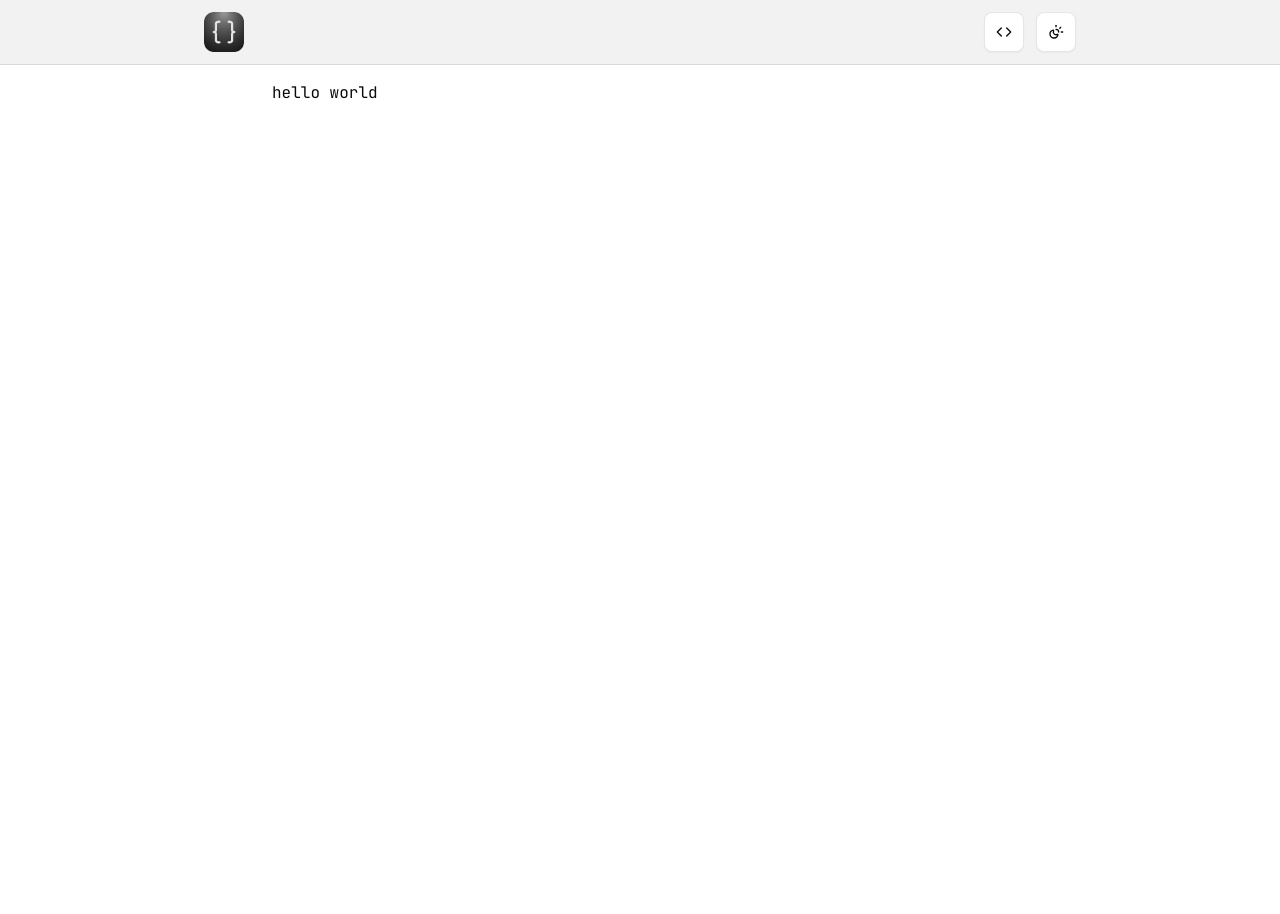
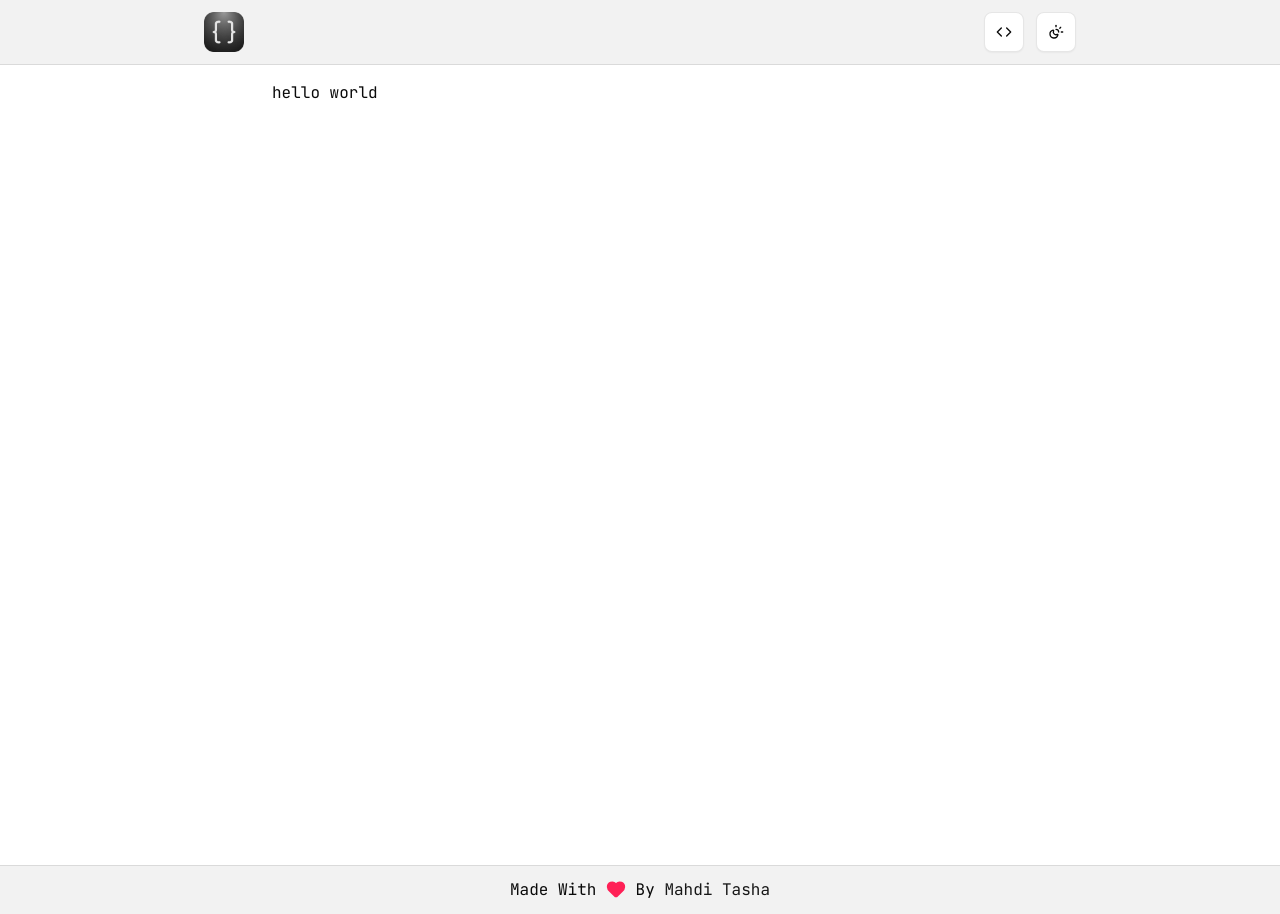
Before and after one commit to tasha-dev/use-fetch, a Next.js app: page / in a window 1280 px wide. Before the commit the page ends 865 px from the top, so only its background shows below. Built offline with nearby package versions, Linux system fonts and the light colour scheme.

Commit message:
added footer

```diff
--- /dev/null
+++ b/component/footer.tsx
@@ -0,0 +1,34 @@
+// Codes by mahdi tasha
+// Importing part
+import { cn } from "@/lib/util";
+import { FooterProps } from "@/type/component";
+import { Heart } from "lucide-react";
+import Link from "next/link";
+import { JSX } from "react";
+
+// Creating and exporting Footer component as default
+export default function Footer({ className }: FooterProps): JSX.Element {
+  // Returning JSX
+  return (
+    <footer
+      className={cn(
+        "bg-foreground/5 border-t border-t-foreground/10 w-full",
+        className,
+      )}
+    >
+      <div className="p-3 mx-auto max-w-4xl flex items-center justify-center gap-4">
+        <p className="text-center">
+          Made With{" "}
+          <Heart className="inline size-5 -mt-1 fill-rose-500 stroke-rose-500" />{" "}
+          By{" "}
+          <Link
+            className="text-primary underline-offset-4 hover:underline inline"
+            href="https://tasha.vercel.app/"
+          >
+            Mahdi Tasha
+          </Link>
+        </p>
+      </div>
+    </footer>
+  );
+}
--- a/component/ui/container.tsx
+++ b/component/ui/container.tsx
@@ -4,6 +4,7 @@ import { cn } from "@/lib/util";
 import { ContainerProps } from "@/type/component";
 import { JSX } from "react";
 import Header from "../header";
+import Footer from "../footer";
 
 // Creating and exporting container component as default
 export default function Container({
@@ -17,6 +18,7 @@ export default function Container({
       <div className={cn("min-h-dvh mx-auto max-w-3xl p-4", className)}>
         {children}
       </div>
+      <Footer />
     </>
   );
 }
--- a/type/component.ts
+++ b/type/component.ts
@@ -15,3 +15,7 @@ export interface ContainerProps {
 export interface HeaderProps {
   className?: string;
 }
+
+export interface FooterProps {
+  className?: string;
+}
```
